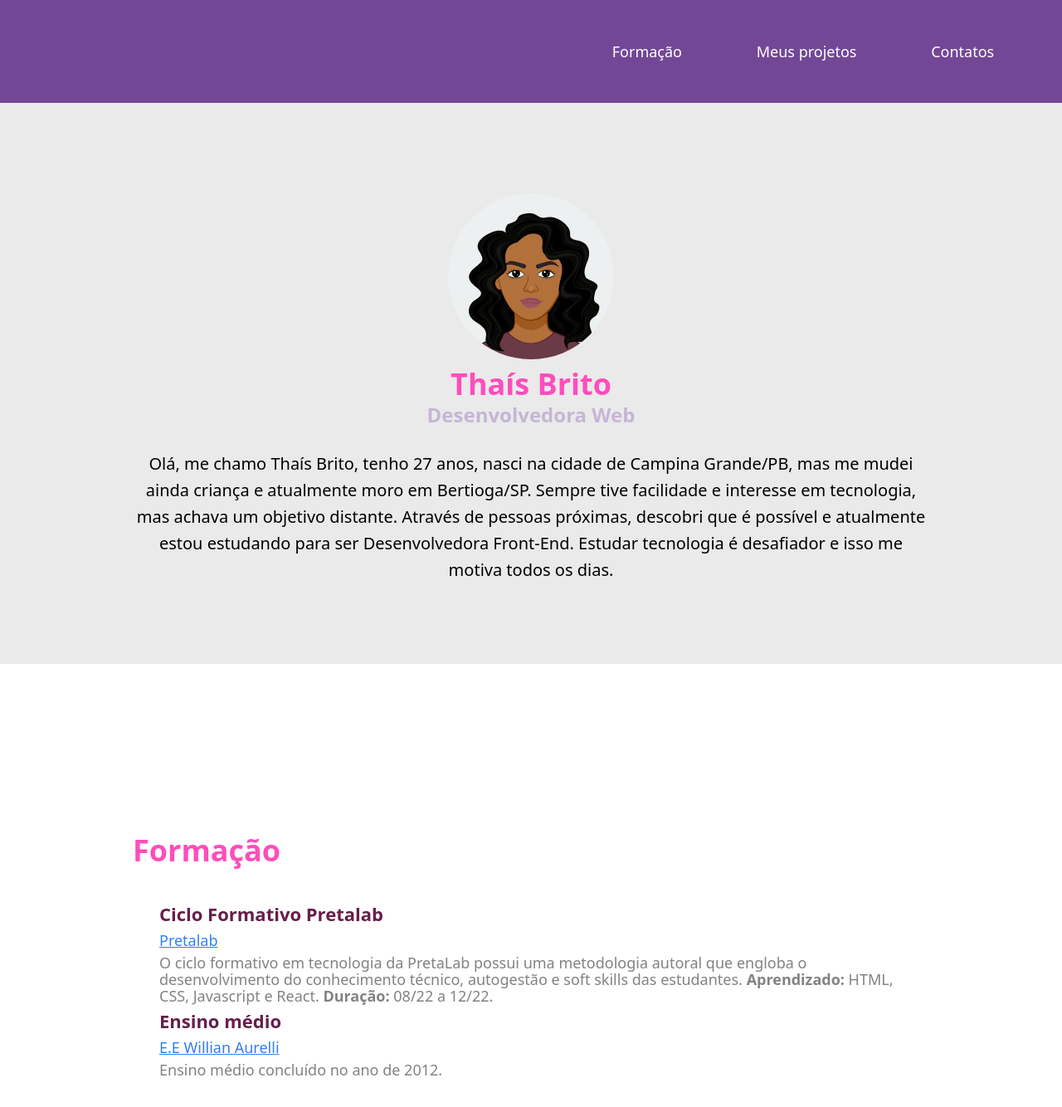
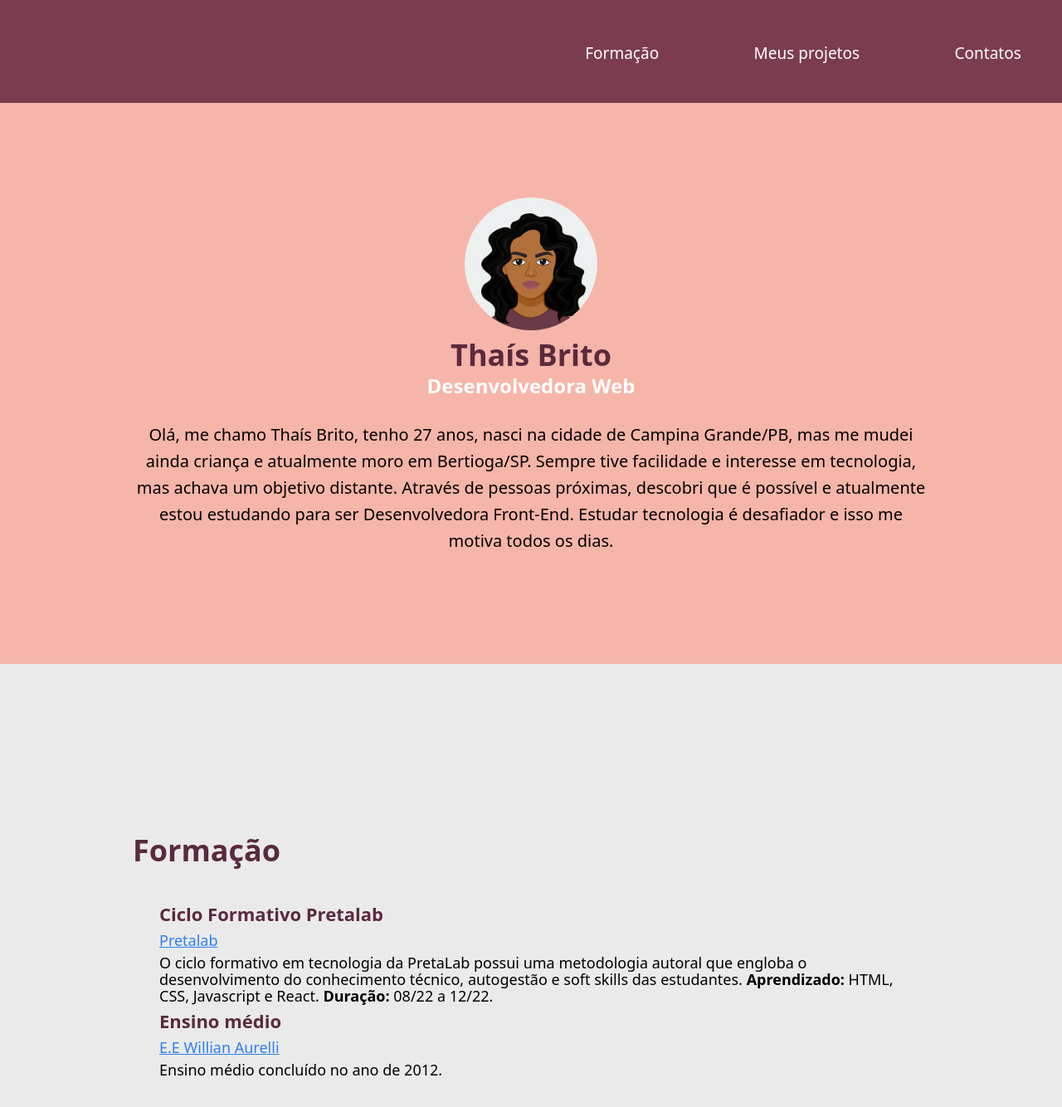
Before and after one commit to thabrita/portifolio-thais-brito-pretalab, a plain HTML site: page index.html in a window 1280 px wide. Shown: the top 1334 px of the page at 83% size. Drawn offline with Linux system fonts and the light colour scheme.

Commit message:
Finalizando portifólio

```diff
--- a/style.css
+++ b/style.css
@@ -21,7 +21,7 @@ li{
     padding: 8px;
     padding-bottom: 32px;
     padding-top: 32px;
-    background-color: #724796;
+    background-color: #7c3c4f;
 }
 
 .header-menu nav{
@@ -32,21 +32,22 @@ li{
 
 .lista-menu{
     display: flex;
-    justify-content: space-evenly;
+    justify-content: space-around;
     width: 50%;
     align-items: center;
+    height: 8vh;
 }
 
 .lista-menu li>a{
     color: #fff;
-    font-size: 18px;
+    font-size: 19px;
     text-decoration: inherit;
 }
 
 .principal{
     height: 100vh;
     display: flex;
-    background-color: #eaeaea;
+    background-color: #f6b5a9;
 }
 
 .subcontainer-principal{
@@ -70,20 +71,20 @@ li{
 
 .nome-completo{
     font-size: 36px;
-    color: #ff4dbc;
+    color: #5a2a3e;
     font-weight: 700;
     height: 45px;
 }
 
 .profissao{
-    color: #c6b5d5;
+    color: #fff;
     height: 60px;
 }
 
 .texto-sobre{
     font-size: 20px;
     line-height: 32px;
-    margin-bottom: 50px;
+    margin-bottom: 80px;
 }
 
 .section-lista{
@@ -94,7 +95,7 @@ li{
 
 .topico-principal{
     font-size: 36px;
-    color: #ff4dbc;
+    color: #5a2a3e;
 }
 
 .lista-item{
@@ -105,7 +106,7 @@ li{
     margin-bottom: 5px;
     margin-top: 5px;
     font-size: 22px;
-    color: #661e4b;
+    color: #5a2a3e;
     font-weight: 700;
 }
 
@@ -118,7 +119,7 @@ li{
     font-size: 18px;
     margin-top: 5px;
     line-height: 20px;
-    color: #828282;
+    color: #000;
     font-weight: 300;
 }
 
@@ -127,13 +128,13 @@ li{
 }
 
 .formacao{
-    background-color: #fff;
+    background-color: #eaeaea;
     display: flex;
     flex-direction: column;
 }
 
 .projetos{
-    background-color: #eaeaea;
+    background-color: #f6b5a9;
     display: flex;
     flex-direction: column;
 }
@@ -148,7 +149,7 @@ li{
 }
 
 .footer{
-    background-color: #724796;
+    background-color: #7c3c4f;
     height: 550px;
     display: flex;
     align-items: center;
@@ -175,6 +176,6 @@ li{
 
 img{
     border-radius: 50%;
-    width: 200px;
-    height: 200px;
+    width: 160px;
+    height: 160px;
 }
```
